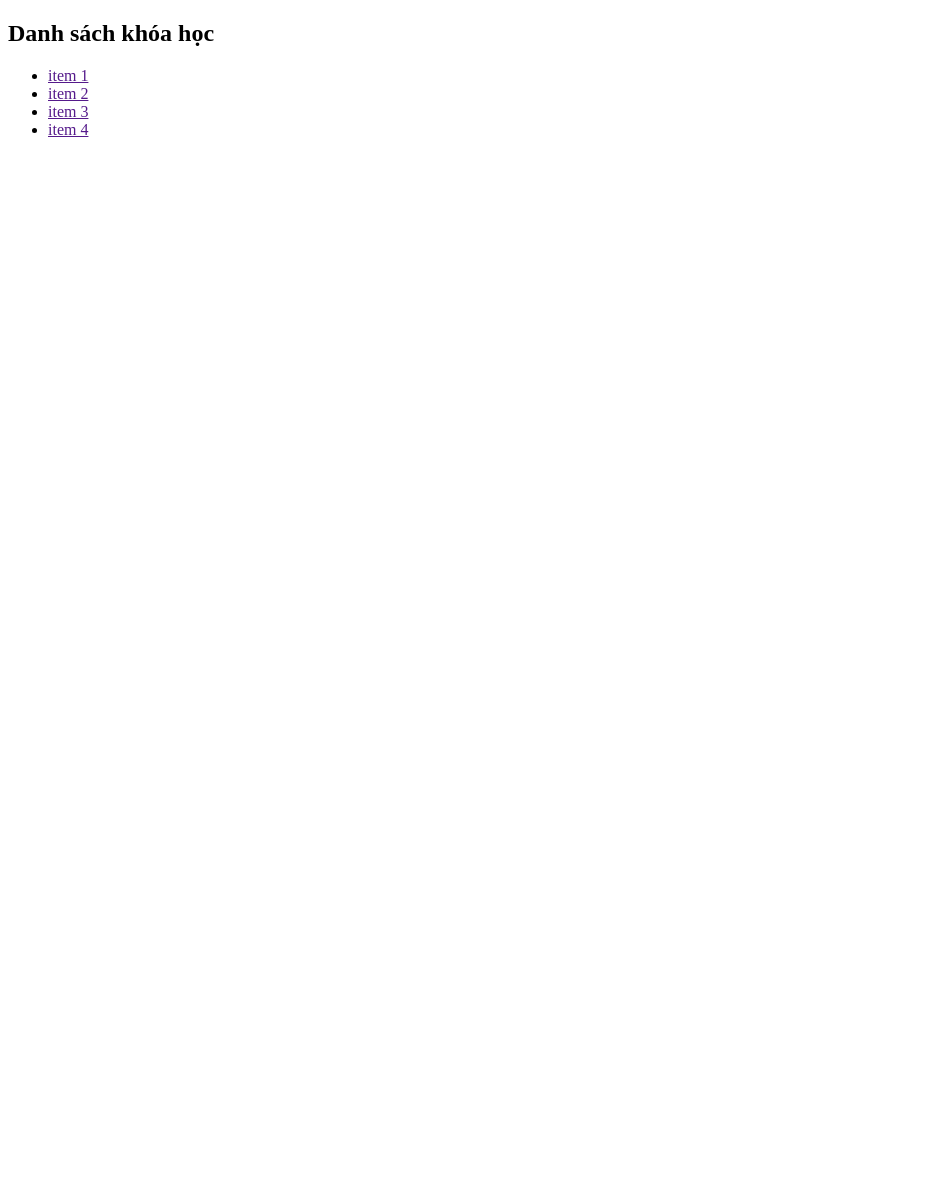
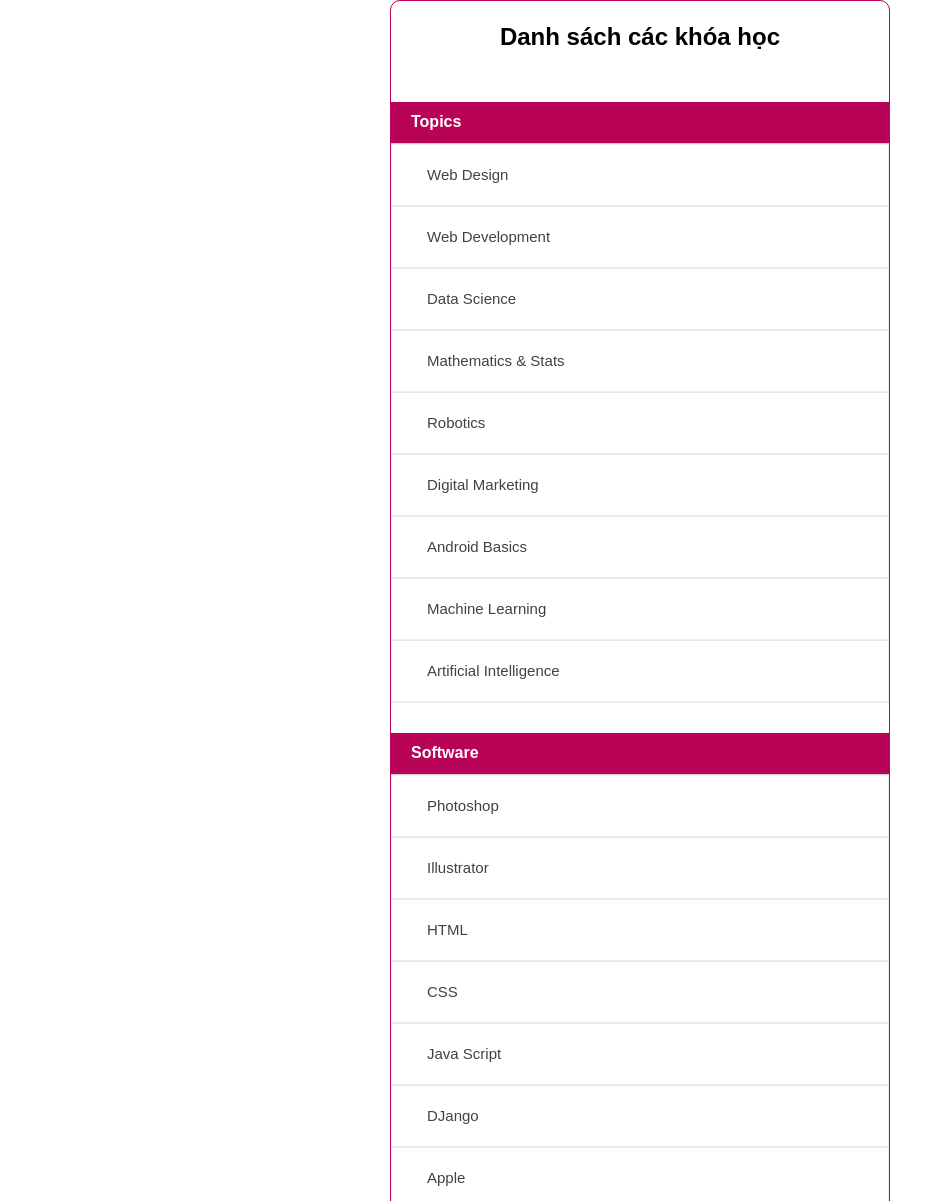
Before and after one commit to huynhNgann/f8-zoom-day-8, a plain HTML site: page outline-course.html in a window 1280 px wide. Shown: the top 1201 px of the page, without its empty margins (0-943 px from the left). Before the commit the page ends 800 px from the top, so only its background shows below. Drawn offline with Linux system fonts and the light colour scheme.

Commit message:
update css file courses, style, outline-course

```diff
--- a/css/style.css
+++ b/css/style.css
@@ -100,41 +100,47 @@ select {
     padding: 0 40px;
     z-index: 1;
 }
+
 .header .nav li {
     position: relative;
 }
-.header .nav li:hover .sub-menu{
+
+.header .nav li:hover .sub-menu {
     display: block;
     transform: translateY(0);
     opacity: 1;
 
 }
-.header .sub-menu{
-    display:none;
+
+.header .sub-menu {
+    display: none;
     position: absolute;
     top: 50px;
-    left:0;
+    left: 0;
     min-width: 220px;
     background: var(--white);
     transform: translateY(-20px);
     opacity: 0;
     transition: all 0.3s ease-in-out;
 }
-.header .sub-menu li a{
+
+.header .sub-menu li a {
     padding: 0px 25px;
-    display:flex;
+    display: flex;
     align-items: center;
     text-decoration: none;
-    height:40px;
+    height: 40px;
     color: #0009;
     text-transform: capitalize;
     font-weight: 400;
     transition: all 0.3s ease-in-out;
 }
-.header .sub-menu li:hover a{
-    background:var(--primary);
+
+.header .sub-menu li:hover a {
+    background: var(--primary);
     color: var(--white);
 }
+
 .header .nav a {
     display: inline-block;
     color: var(--white);
@@ -251,16 +257,18 @@ h1.heading {
     padding: 0 25px;
     font-size: 1.5rem;
     color: #424242;
-    transition:color ease, left linear;
+    transition: color ease, left linear;
     transition-duration: 0.3s;
 }
 
-.menu li:hover{
+.menu li:hover {
     margin-left: 10px;
 }
-.menu li:hover a{
+
+.menu li:hover a {
     color: var(--secondary);
 }
+
 .menu-title {
     margin-top: 30px;
     font-size: 1.6rem;
@@ -325,13 +333,16 @@ h1.heading {
     border: 1px solid #ccc;
     overflow: hidden;
 }
-.item:hover img{
+
+.item:hover img {
     transform: scale(1.05);
     transition: all 0.3s ease-in-out;
 }
-.item:hover h3 a{
+
+.item:hover h3 a {
     color: var(--primary);
 }
+
 .bottom {
     display: flex;
     flex-direction: row;
@@ -349,7 +360,8 @@ h1.heading {
     height: 100%;
     object-fit: cover;
 }
-.item-label .thumb-wrapper::before{
+
+.item-label .thumb-wrapper::before {
     content: "\e0b7";
     font-family: "Font Awesome 5 Free";
     font-size: 2.4rem;
@@ -369,6 +381,7 @@ h1.heading {
     transform: rotate(35deg);
     z-index: 10;
 }
+
 .item .info {
     display: flex;
     flex-direction: column;
@@ -423,14 +436,17 @@ h1.heading {
     display: block;
     margin-left: auto;
     position: relative;
+    overflow: hidden;
 }
+
 .item .course-btn:hover {
     translate: 0 -5px;
     transition: all 0.3s ease-in-out;
     background: var(--primary);
-    outline:none;
+    outline: none;
 }
-.item .course-btn::before{
+
+.item .course-btn::before {
     content: "";
     position: absolute;
     top: 0;
@@ -441,6 +457,7 @@ h1.heading {
     border-radius: 8px;
     z-index: 20;
 }
+
 .item .course-btn.course-btn-2 {
     background: var(--primary);
 }
@@ -538,9 +555,11 @@ h1.heading {
 .footer-subscribe input {
     color: #fff;
 }
-.footer-list li:hover a{
-    color:var(--primary);
+
+.footer-list li:hover a {
+    color: var(--primary);
 }
+
 /* blog */
 .blog-container .left-content {
     display: flex;
@@ -605,7 +624,7 @@ h1.heading {
     object-fit: cover;
 }
 
-.blog-item:hover .thumb{
+.blog-item:hover .thumb {
     transform: scale(1.05);
     /* background-color:rgba(120, 61, 240, 0.9); */
 }
@@ -624,10 +643,12 @@ h1.heading {
 .blog-item:hover h2 {
     color: var(--primary);
 }
-.main-content .pagination{
-    margin-top:75px;
+
+.main-content .pagination {
+    margin-top: 75px;
     margin-bottom: inherit;
 }
+
 .pagination {
     display: flex;
     gap: 25px;
@@ -808,6 +829,7 @@ h1.heading {
     color: #fff;
     background-color: var(--secondary);
 }
+
 /* index */
 .container.list-menu {
     max-width: 500px;
@@ -822,6 +844,7 @@ h1.heading {
     padding: 20px 0px;
     width: 100%;
 }
+
 .container.list-menu ul li a {
     padding: 10px 20px;
     font-size: 2rem;
@@ -834,3 +857,44 @@ h1.heading {
     text-align: center;
     border: 1px solid #000;
 }
+
+/* danh sách khóa học */
+.container.list-menu-sticky {
+    max-width: 500px;
+    border-radius: 10px;
+    border: 1px solid var(--primary);
+}
+
+.list-menu-sticky h1 {
+    margin: 20px auto;
+    text-align: center;
+    font-size: 2.4rem;
+    font-family: inherit;
+}
+
+.menu-item {
+    overflow-y: auto;
+    position: relative;
+}
+
+.menu-title {
+    position: sticky;
+    top: 0;
+    background: var(--primary);
+    color: var(--white);
+    padding: 10px;
+    z-index: 1;
+    border-bottom: 1px solid #ccc;
+    padding-left: 20px;
+}
+
+.menu {
+    list-style: none;
+    padding: 0;
+    margin: 0;
+}
+
+.menu li {
+    padding: 10px;
+    border-bottom: 1px solid #eee;
+}
--- a/outline-course.html
+++ b/outline-course.html
@@ -1,20 +1,56 @@
 <!DOCTYPE html>
 <html lang="en">
+
 <head>
     <meta charset="UTF-8">
     <meta name="viewport" content="width=device-width, initial-scale=1.0">
     <title>Bài 3</title>
+    <link rel="stylesheet" href="./css/reset.css">
+    <link rel="stylesheet" href="./css/style.css">
+
 </head>
+
 <body>
-    <div class="container list-menu">
-        <div class="list-menu-sticky">
-            <h2>Danh sách khóa học</h2>
-            <ul>
-                <li><a href="">item 1</a></li>
-                <li><a href="">item 2</a></li>
-                <li><a href="">item 3</a></li>
-                <li><a href="">item 4</a></li>
+    <div class="container list-menu-sticky">
+        <h1>Danh sách các khóa học</h1>
+        <div class="menu-item">
+            <h2 class="menu-title">Topics</h2>
+            <ul class="menu">
+                <li><a href="">Web Design</a></li>
+                <li><a href="">Web Development</a></li>
+                <li><a href="">Data Science</a></li>
+                <li><a href="">Mathematics & Stats</a></li>
+                <li><a href="">Robotics</a></li>
+                <li><a href="">Digital Marketing</a></li>
+                <li><a href="">Android Basics</a></li>
+                <li><a href="">Machine Learning</a></li>
+                <li><a href="">Artificial Intelligence</a></li>
             </ul>
         </div>
+        <div class="menu-item">
+            <h2 class="menu-title">Software</h2>
+            <ul class="menu">
+                <li><a href="">Photoshop</a></li>
+                <li><a href="">Illustrator</a></li>
+                <li><a href="">HTML</a></li>
+                <li><a href="">CSS</a></li>
+                <li><a href="">Java Script</a></li>
+                <li><a href="">DJango</a></li>
+                <li><a href="">Apple</a></li>
+                <li><a href="">Microsoft</a></li>
+                <li><a href="">Ubuntu</a></li>
+            </ul>
+        </div>
+        <div class="menu-item">
+            <h2 class="menu-title">Level</h2>
+            <ul class="menu">
+                <li><a href="">Beginner</a></li>
+                <li><a href="">Intermediate</a></li>
+                <li><a href="">Advanced</a></li>
+                <li><a href="">Expert</a></li>
+            </ul>
+        </div>
+    </div>
 </body>
+
 </html>
```
Also changed, not shown: courses.html (+6 -5 lines).
